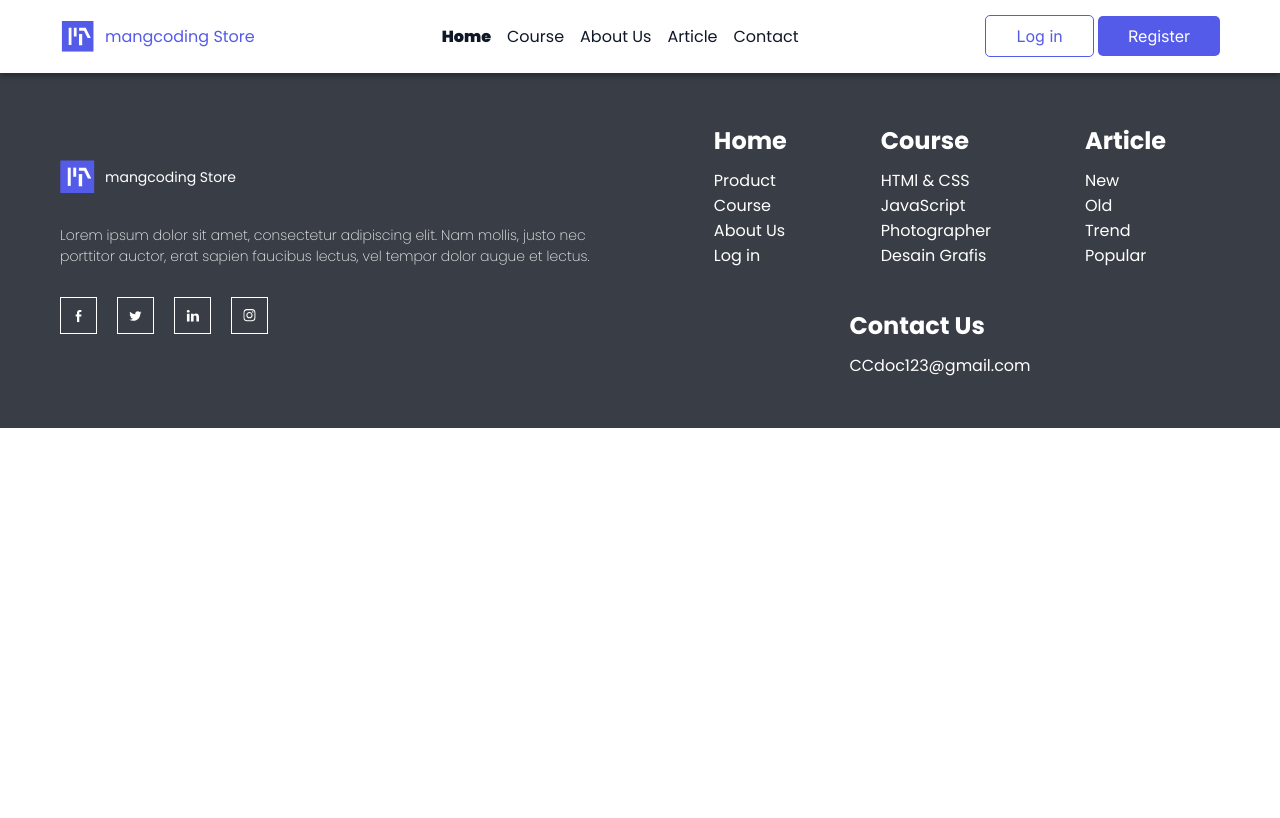
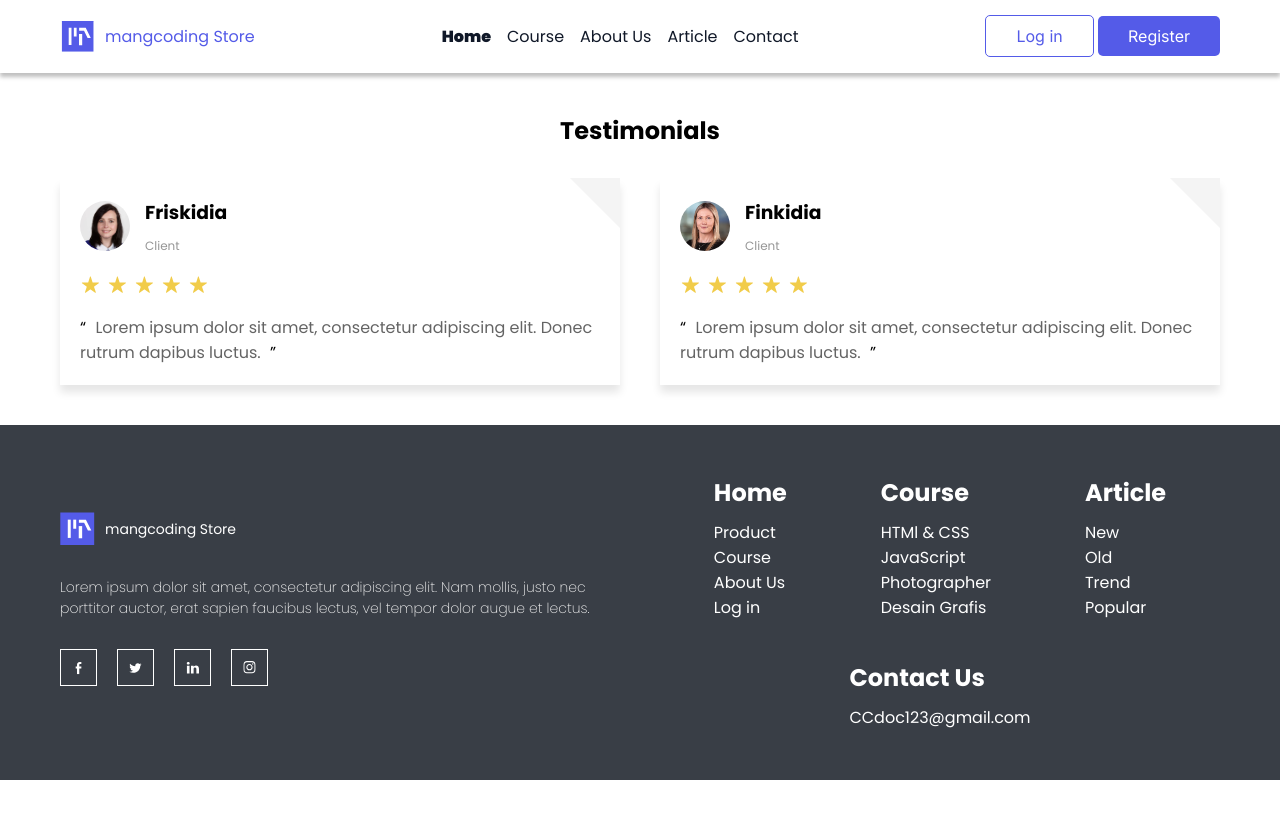
Before and after one commit to SuraSammour/landingPage, a plain HTML site: page index.html in a window 1280 px wide. Shown: the top 818 px of the page. Drawn offline with Linux system fonts and the light colour scheme.

Commit message:
testimonial section

```diff
--- a/assets/css/main.css
+++ b/assets/css/main.css
@@ -5,6 +5,7 @@
     top: 0;
     box-shadow: 0px 4px 4px rgba(0, 0, 0, 0.25);
     padding: 20px 0;
+    background-color: #fff;
 }
 
 .header .logo {
@@ -52,6 +53,95 @@
     }
 }
 /* end header */
+
+/* start testimonials */
+.testimonials{
+
+    padding:40px 0;
+    display:flex;
+    flex-direction:column;
+    flex-wrap: wrap;
+    gap:30px;
+}
+.testimonials .row{
+    gap:40px;
+    flex-wrap: wrap;;
+}
+.testimonials h2{
+    text-align: center;
+}
+
+.testimonial{
+    width:calc((100% - 40px) / 2);
+    display:flex;
+    flex-direction: column;
+    gap:20px;
+    align-items: flex-start;
+    box-shadow: 0px 8.23719596862793px 8.23719596862793px rgba(0, 0, 0, 0.1);
+    padding: 20px;
+    position: relative;
+    flex-wrap:wrap;
+
+}
+.testimonial::after{
+    content: '';
+    border-top: 50px solid #F4F4F4;
+
+    border-left: 50px solid transparent;
+    border-bottom: 50px solid transparent;
+    position:absolute;
+    top:0;
+    right: 0;
+}
+.user-info{
+    display: flex;
+    flex-wrap: wrap;
+    gap: 15px;
+    align-items: center;
+}
+.testimonial .user-info img{
+    display: flex;
+    width: 50px;
+    height: 50px;
+    border-radius:50%;
+
+}
+
+.testimonial .user-info .user-data{
+    display: flex;
+    flex-direction: column;
+    flex-wrap: wrap;
+    gap:10px;
+    align-items: flex-start;
+}
+.testimonial .user-info .user-data span{
+    font-size: 12px;
+    color:#969696;
+
+}
+.testimonial .rating{
+    display: flex;
+    flex-wrap: wrap;
+    gap:7px;
+}
+.testimonial p{
+    color:#646464;
+}
+
+.testimonial blockquote p{
+    display: inline;
+    padding: 0 5px;
+
+}
+
+/* end testimonials */
+
+
+
+
+
+
+
 /* start footer */
 .footer{
     background-color:#393E46;
--- a/index.html
+++ b/index.html
@@ -46,6 +46,69 @@
 
         </div>
     </header>
+    <main>
+        <section class="testimonials">
+            <h2>Testimonials</h2>
+            <div class="container">
+                <div class="row">
+                    <div class="testimonial">
+                        <div class="user-info">
+                            <img src="./assets/image/clients/client1.jpeg" alt="user image"/>
+                            <div class="user-data">
+                                <h3>Friskidia</h3>
+                                <span>Client</span>
+                            </div>
+                        </div>
+                        <div class="rating">
+                            <img src="./assets/image/public/Star.svg" alt="rating star"/>
+                            <img src="./assets/image/public/Star.svg" alt="rating star"/>
+                            <img src="./assets/image/public/Star.svg" alt="rating star"/>
+                            <img src="./assets/image/public/Star.svg" alt="rating star"/>
+                            <img src="./assets/image/public/Star.svg" alt="rating star"/>
+
+
+                        </div>
+                        <blockquote>
+                            <q>
+                                <p>
+                                    Lorem ipsum dolor sit amet, consectetur adipiscing elit. Donec rutrum dapibus luctus.
+                                </p>
+                            </q>
+                        </blockquote>
+
+                    </div>
+
+                    <div class="testimonial">
+                        <div class="user-info">
+                            <img src="./assets/image/clients/client2.jpg" alt="user image"/>
+                            <div class="user-data">
+                                <h3>Finkidia</h3>
+                                <span>Client</span>
+                            </div>
+                        </div>
+                        <div class="rating">
+                            <img src="./assets/image/public/Star.svg" alt="rating star"/>
+                            <img src="./assets/image/public/Star.svg" alt="rating star"/>
+                            <img src="./assets/image/public/Star.svg" alt="rating star"/>
+                            <img src="./assets/image/public/Star.svg" alt="rating star"/>
+                            <img src="./assets/image/public/Star.svg" alt="rating star"/>
+
+
+                        </div>
+                        <blockquote>
+                            <q>
+                                <p>
+                                    Lorem ipsum dolor sit amet, consectetur adipiscing elit. Donec rutrum dapibus luctus.
+                                </p>
+                            </q>
+                        </blockquote>
+
+                    </div>
+
+                </div>
+            </div>
+        </section>
+    </main>
 
     <footer class="footer">
         <div class="container">
```
Also changed, not shown: assets/image/clients/client1.jpeg (added), assets/image/clients/client2.jpg (added), assets/image/public/Star.svg (added).
